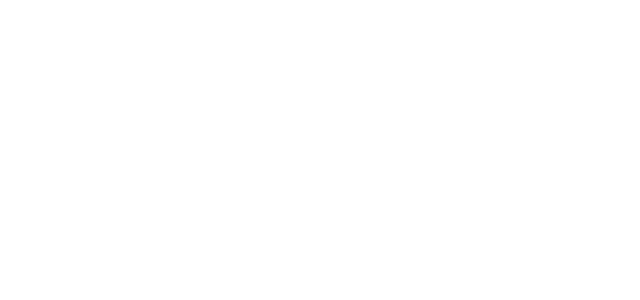
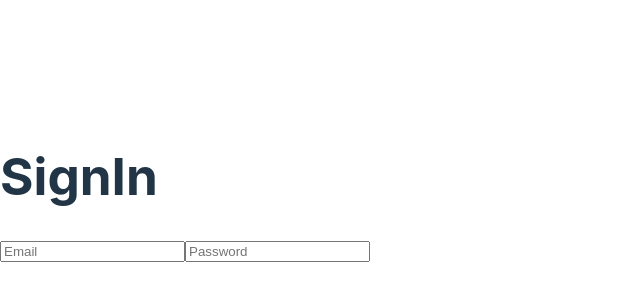
Before and after one commit to steamnp/bfd42, a React (Vite) app: page / in a window 1280 px wide. Shown: the part 212-512 px from the top of the page, without its empty margins (0-640 px from the left). Built offline with nearby package versions, Linux system fonts and the light colour scheme.

Commit message:
signin form

```diff
--- a/src/App.jsx
+++ b/src/App.jsx
@@ -1,8 +1,11 @@
-// import React from "react";
-// import signIn from "./sign-in";
+import React from "react";
+import SignIn from "./sign-in";
 
 function App() {
-  return;
-  <div>App</div>;
+  return (
+    <div className="page">
+      <SignIn />
+    </div>
+  );
 }
 export default App;
--- a/src/sign-in.jsx
+++ b/src/sign-in.jsx
@@ -1,31 +1,12 @@
-import { useState } from "react";
+import React from "react";
 
-function signIn() {
-  const [email, setEmail] = useState("");
-  const [password, setPassword] = useState("");
-
-  const handleLogin = () => {
-    console.log("Email:", email);
-    console.log("Password:", password);
-  };
-
+const signIn = () => {
   return (
-    <div className="signIn">
-      <h1>Login</h1>
-      <label>Email:</label>
-      <input
-        type="email"
-        value={email}
-        onChange={(e) => setEmail(e.target.value)}
-      />
-      <label>Password:</label>
-      <input
-        type="password"
-        value={password}
-        onChange={(e) => setPassword(e.target.value)}
-      />
-      <button onClick={handleLogin}>Login</button>
+    <div className="cover">
+      <h1>SignIn</h1>
+      <input type="text" placeholder="Email" />
+      <input type="password" placeholder="Password" />
     </div>
   );
-}
+};
 export default signIn;
```
